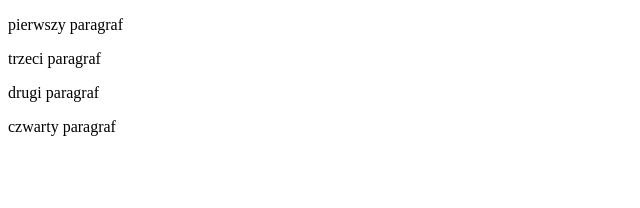
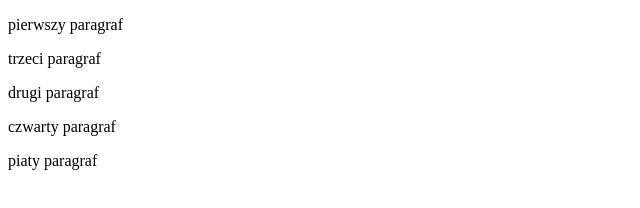
Before and after one commit to yagi527/yagi527.github.io, a plain HTML site: page index.html in a window 1280 px wide. Shown: the whole page, without its empty margins (0-640 px from the left). Drawn offline with Linux system fonts and the light colour scheme.

Commit message:
piaty paragraf

```diff
--- a/index.html
+++ b/index.html
@@ -11,5 +11,6 @@
     <p>trzeci paragraf</p>
     <p>drugi paragraf</p>
     <p>czwarty paragraf</p>
+    <p>piaty paragraf</p>
 </body>
 </html>
```
